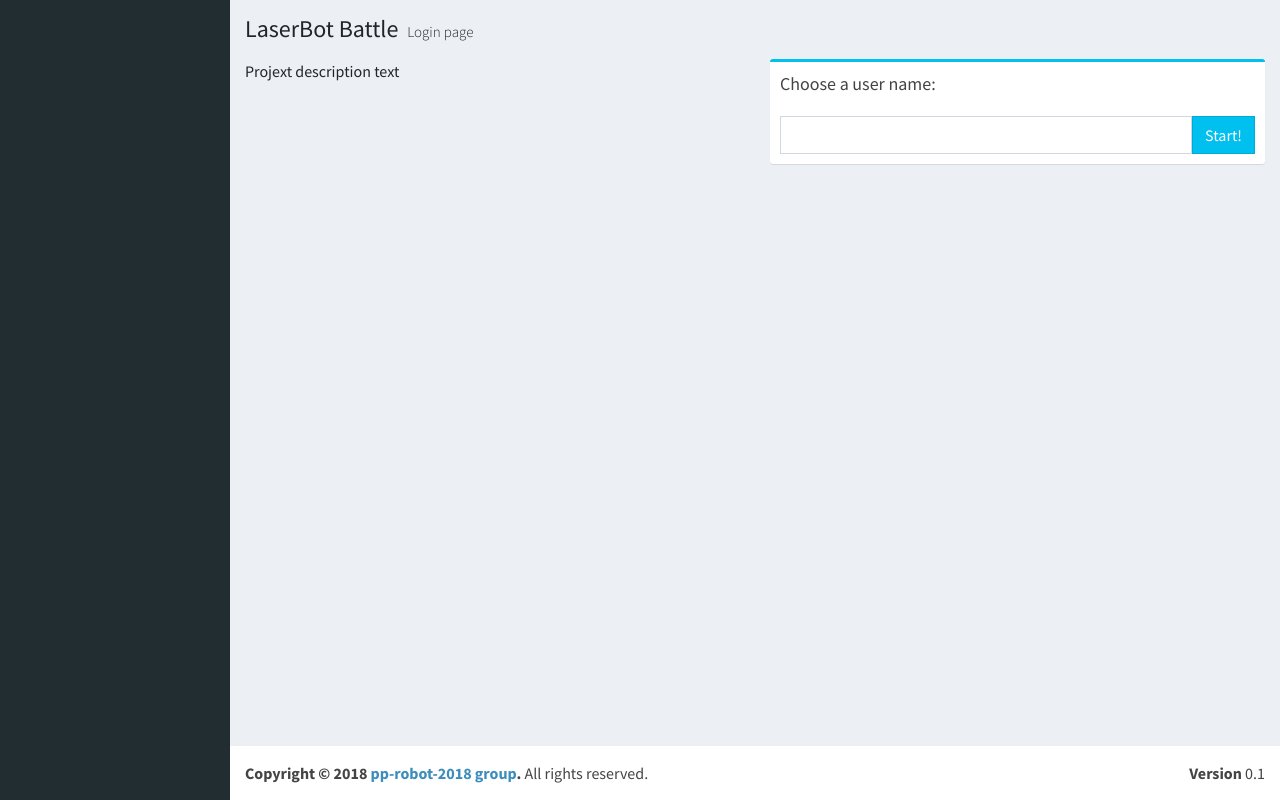
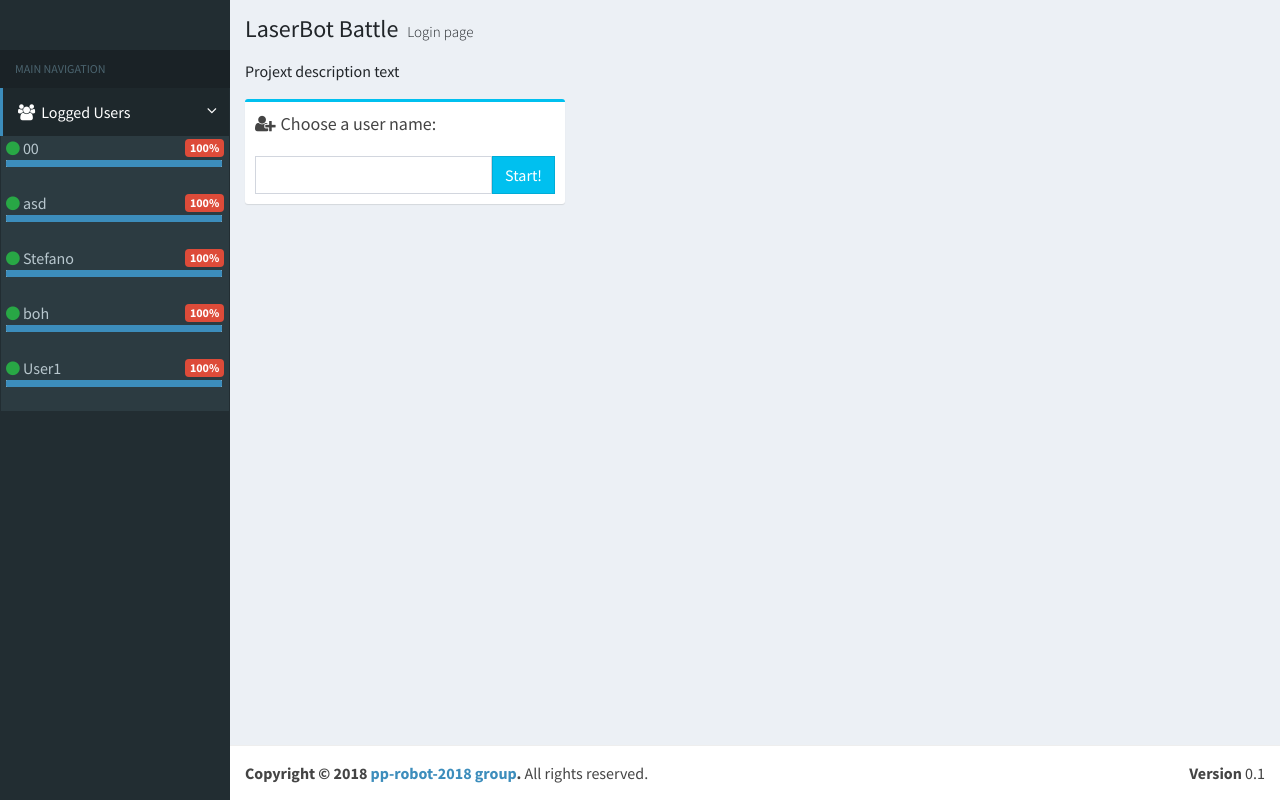
Before and after one commit to ludusrusso/pp-robot-2018, a PHP site: page / in a window 1280 px wide. Run offline with PHP 8.4, Linux system fonts and the light colour scheme.

Commit message:
Added current logged user function, info and lifebar

```diff
--- a/web/laserbot/index.html
+++ b/web/laserbot/index.html
@@ -27,6 +27,20 @@
     <script src="https://oss.maxcdn.com/libs/respond.js/1.3.0/respond.min.js"></script>
   <![endif]-->
 
+  <!-- jQuery 2.1.3 -->
+  <script src="static/jquery-2.1.3/jQuery-2.1.3.min.js"></script>
+  <!-- jQuery UI 1.11.4 -->
+  <script src="static/jquery-ui-1.11.4/jquery-ui.min.js" type="text/javascript"></script>
+  <!-- Resolve conflict in jQuery UI tooltip with Bootstrap tooltip -->
+  <script>
+    $.widget.bridge('uibutton', $.ui.button);
+  </script>
+  <!-- Bootstrap 4.0.0 JS -->
+  <script src="static/bootstrap/js/bootstrap.min.js" type="text/javascript"></script>
+  <!-- App -->
+  <script src="static/js/app.js" type="text/javascript"></script>
+
+
   <script type="text/javascript">
 
     if (localStorage.getItem("user")!== null){
@@ -42,12 +56,45 @@
       }
     }
 
+    //Call update user list function periodically after page load
+    $(document).ready(function(){
+      var userUpdate = setInterval(function(){updateLoggedUsers();}, 1000);
+    });
+
+
   </script>
 
 </head>
 
 <body class="skin-blue">
   <div class="wrapper">
+
+    <aside class="main-sidebar">
+      <!-- sidebar: style can be found in sidebar.less -->
+      <section class="sidebar">
+
+          <!-- sidebar menu: : style can be found in sidebar.less -->
+          <ul class="sidebar-menu">
+
+            <li class="header">MAIN NAVIGATION</li>
+
+            <li class="active treeview">
+              <a href="#">
+                <i class="fa fa-users"></i> <span>Logged Users</span>
+                <i class="fa fa-angle-left pull-right"></i>
+              </a>
+              <ul class="treeview-menu">
+                <span id="userListId">
+                  <li><a> Updating user list...</a></li>
+                </span>
+              </ul>
+            </li>
+
+          </ul>
+        </section>
+        <!-- /.sidebar -->
+      </aside>
+
 
       <div class="content-wrapper">
         <!-- Content Header (Page header) -->
@@ -68,11 +115,14 @@
               </p>
             </div><!--/.col (left) -->
 
+          </div>   <!-- /.row -->
+
+          <div class="row">
             <!-- Login Form -->
-          <div class="col-md-6">
+            <div class="col-md-4">
               <div class="box box-info">
                 <div class="box-header">
-                <h3 class="box-title">Choose a user name:</h3>
+                  <i class="fa fa-user-plus"></i><h3 class="box-title">Choose a user name:</h3>
                 </div>
                 <div class="box-body">
                   <div class="input-group input-group-sm">
@@ -83,7 +133,7 @@
                   </div><!-- /input-group -->
                 </div><!-- /.box-body -->
               </div><!-- /.box -->
-          </div><!--/.col (right) -->
+            </div><!--/.col (left) -->
 
           </div>   <!-- /.row -->
 
@@ -99,22 +149,6 @@
       </footer>
     </div><!-- ./wrapper -->
 
-  <!-- jQuery 2.1.3 -->
-  <script src="static/jquery-2.1.3/jQuery-2.1.3.min.js"></script>
-  <!-- jQuery UI 1.11.4 -->
-  <script src="static/jquery-ui-1.11.4/jquery-ui.min.js" type="text/javascript"></script>
-  <!-- Resolve conflict in jQuery UI tooltip with Bootstrap tooltip -->
-  <script>
-    $.widget.bridge('uibutton', $.ui.button);
-  </script>
-  <!-- Bootstrap 4.0.0 JS -->
-  <script src="static/bootstrap/js/bootstrap.min.js" type="text/javascript"></script>
-  <!-- Bootstrap WYSIHTML5 -->
-  <script src="static/plugins/bootstrap-wysihtml5/bootstrap3-wysihtml5.all.min.js" type="text/javascript"></script>
-
-  <!-- App -->
-  <script src="static/js/app.js" type="text/javascript"></script>
-
   </body>
 
   </html>
--- a/web/laserbot/static/js/manageUsers.js
+++ b/web/laserbot/static/js/manageUsers.js
@@ -4,7 +4,7 @@
  *
  * @type function
  * @usage JSON.parse(object); | JSON.stringfy(string);
- *//*
+ */
  if(!(window.JSON && window.JSON.parse)) {
    (function() {
     function g(a){var b=typeof a;if("object"==b)if(a){if(a instanceof Array)return"array";if(a instanceof Object)return b;var c=Object.prototype.toString.call(a);if("[object Window]"==c)return"object";if("[object Array]"==c||"number"==typeof a.length&&"undefined"!=typeof a.splice&&"undefined"!=typeof a.propertyIsEnumerable&&!a.propertyIsEnumerable("splice"))return"array";if("[object Function]"==c||"undefined"!=typeof a.call&&"undefined"!=typeof a.propertyIsEnumerable&&!a.propertyIsEnumerable("call"))return"function"}else return"null";
@@ -13,25 +13,17 @@
       j(a,a.a?a.a.call(b,e,d):d,c),f=","));c.push("}");break;case "function":break;default:throw Error("Unknown type: "+typeof b);}}var m={'"':'\\"',"\\":"\\\\","/":"\\/","\u0008":"\\b","\u000c":"\\f","\n":"\\n","\r":"\\r","\t":"\\t","\x0B":"\\u000b"},n=/\uffff/.test("\uffff")?/[\\\"\x00-\x1f\x7f-\uffff]/g:/[\\\"\x00-\x1f\x7f-\xff]/g;
     function l(a,b){b.push('"',a.replace(n,function(a){if(a in m)return m[a];var b=a.charCodeAt(0),d="\\u";16>b?d+="000":256>b?d+="00":4096>b&&(d+="0");return m[a]=d+b.toString(16)}),'"')};window.JSON||(window.JSON={});"function"!==typeof window.JSON.stringify&&(window.JSON.stringify=i);"function"!==typeof window.JSON.parse&&(window.JSON.parse=h);
   })();
-}*/
-
-/*
- * EXTEND WEB STORAGE FUNCTION
- * -----------------------
- * Store object in Web Storage
- *
- * @type function
- * @usage localStorage.setObject('user', userObject);
-
- window.localStorage.
- */
+}
 
 
- var users = [];
- var lines;
- var tempName;
 
- function getUsers(){
+var users = [];
+var currentUser = {
+                    name: "",
+                    life: 100
+                  };
+
+function getUsers(){
   $.ajax({
     url: 'php/getUsers.php',
     type: 'POST',
@@ -41,8 +33,8 @@
       //console.log("read file: " + response);
 
       // Cut lines after \n
-      lines = response.match(/^.*((\r\n|\n|\r)|$)/gm);
-      console.log("logged users: " + lines);
+      var lines = response.match(/^.*((\r\n|\n|\r)|$)/gm);
+      //console.log("logged users: " + lines);
       users = [];
       // Create array of user object
 
@@ -86,7 +78,7 @@ function isUserAvailable(avalname){
 
 
 function delUser(){
-  jsonString = JSON.stringify(currentUser)+"\n";
+  jsonString = JSON.stringify(currentUser);
   $.ajax({
     url: 'php/delUser.php',
     type: 'POST',
@@ -94,8 +86,8 @@ function delUser(){
     async: false,
     data : {'jsonString':jsonString},
     dataType: "json",
-    success : function (response) {
-      delete currentUser;
+    success : function () {
+      currentUser.name="";
     }
   });
 }
@@ -103,7 +95,7 @@ function delUser(){
 function userLogin() {
   if (typeof(Storage) !== "undefined") {
     // Browser support local storage
-    tempName = document.getElementById('username').value;
+    var tempName = document.getElementById('username').value;
 
     //Check if username is blank or already taken
     if (tempName == "" || tempName.match(/^[a-z0-9]+$/i) == null){
@@ -111,10 +103,7 @@ function userLogin() {
     } else if ( isUserAvailable(tempName) == true ){
       //LOGIN
 
-      currentUser = {
-        name: tempName,
-        otherinfo: "other"
-      };
+      currentUser.name = tempName;
 
       localStorage.setItem('user', JSON.stringify(currentUser));
       // Add user to user list file
@@ -130,3 +119,43 @@ function userLogin() {
     alert("This browser does not support local storage!");
   }
 }
+
+// Spawn Green circle + username in id="userListId"
+function updateLoggedUsers() {
+  getUsers();
+  var userList = "";
+
+  if (users !== ""){
+    for (var i = 0; i < users.length; i++) {
+      if (users[i].name != currentUser.name){
+        userList += '<li><a><i class="fa fa-circle text-success"></i> '
+                  + users[i].name + '</a> <span class="badge bg-red" style="float: right" >'
+                  + users[i].life + '%</span> </li>'
+                  + ' <div class="progress progress-xs" style="width:97%"> '
+                  + ' <div class="progress-bar progress-bar-primary" style="width: '
+                  + users[i].life + '%"></div> </div><br />'
+
+
+
+                    /*<progress id='" + users[i].name +
+         "_life' value='"+ users[i].life + "' max='100'></progress>";*/
+      }
+    }
+  } else {
+    userList = "No users logget yet."
+  }
+  document.getElementById('userListId').innerHTML = userList;
+}
+
+//Signout Function
+function userSignOut() {
+  if (confirm('Are you sure you want to Sign Out?')) {
+    // Yes
+    localStorage.removeItem("user");
+    console.log("User \""+ currentUser.name + "\" deleted.");
+    delUser();
+    location.href = "index.html";
+  } else {
+    // No
+  }
+}
--- a/web/laserbot/website-contents.json
+++ b/web/laserbot/website-contents.json
@@ -0,0 +1,5 @@
+{"name":"00","life":100}
+{"name":"asd","life":100}
+{"name":"Stefano","life":100}
+{"name":"boh","life":100}
+{"name":"User1","life":100}
```
Also changed, not shown: web/laserbot/home.html (+37 -42 lines), web/laserbot/php/delUser.php (+9 -6 lines). Lines whose indentation alone changed are shown as unchanged.
